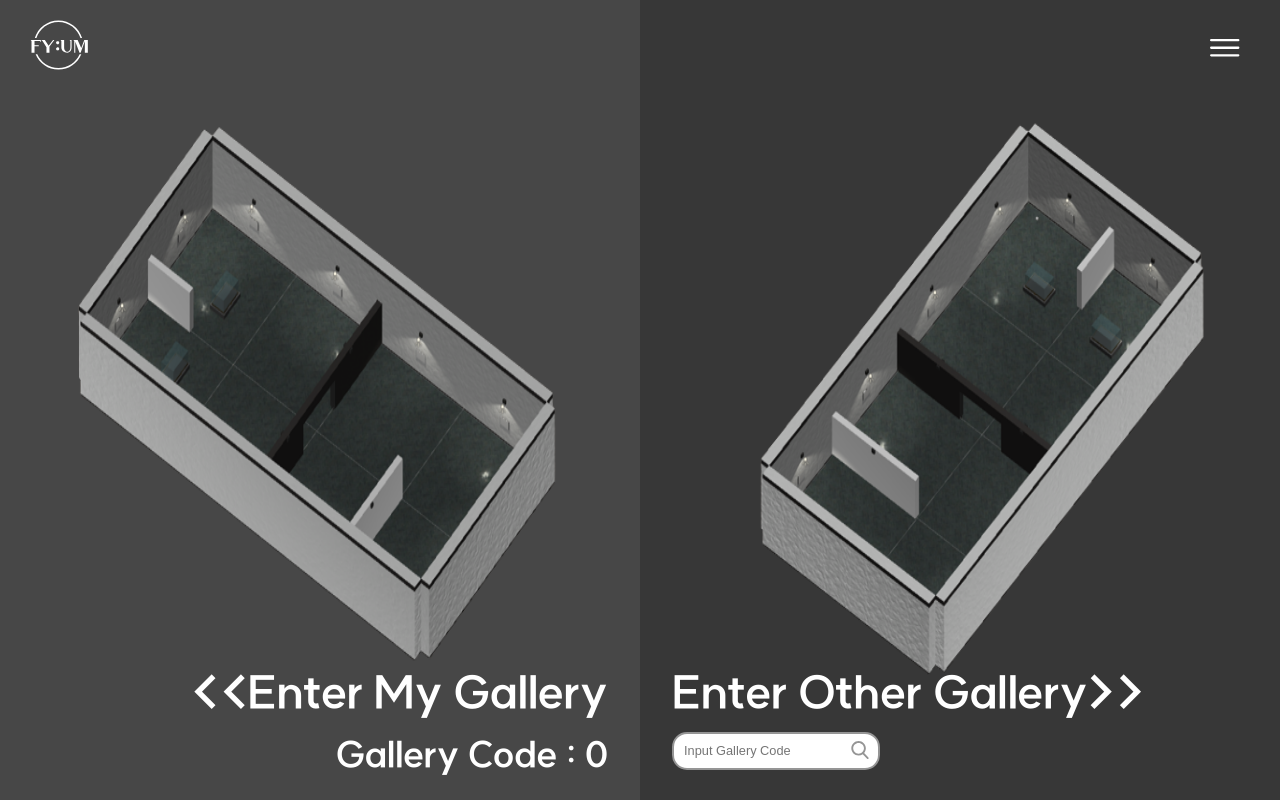
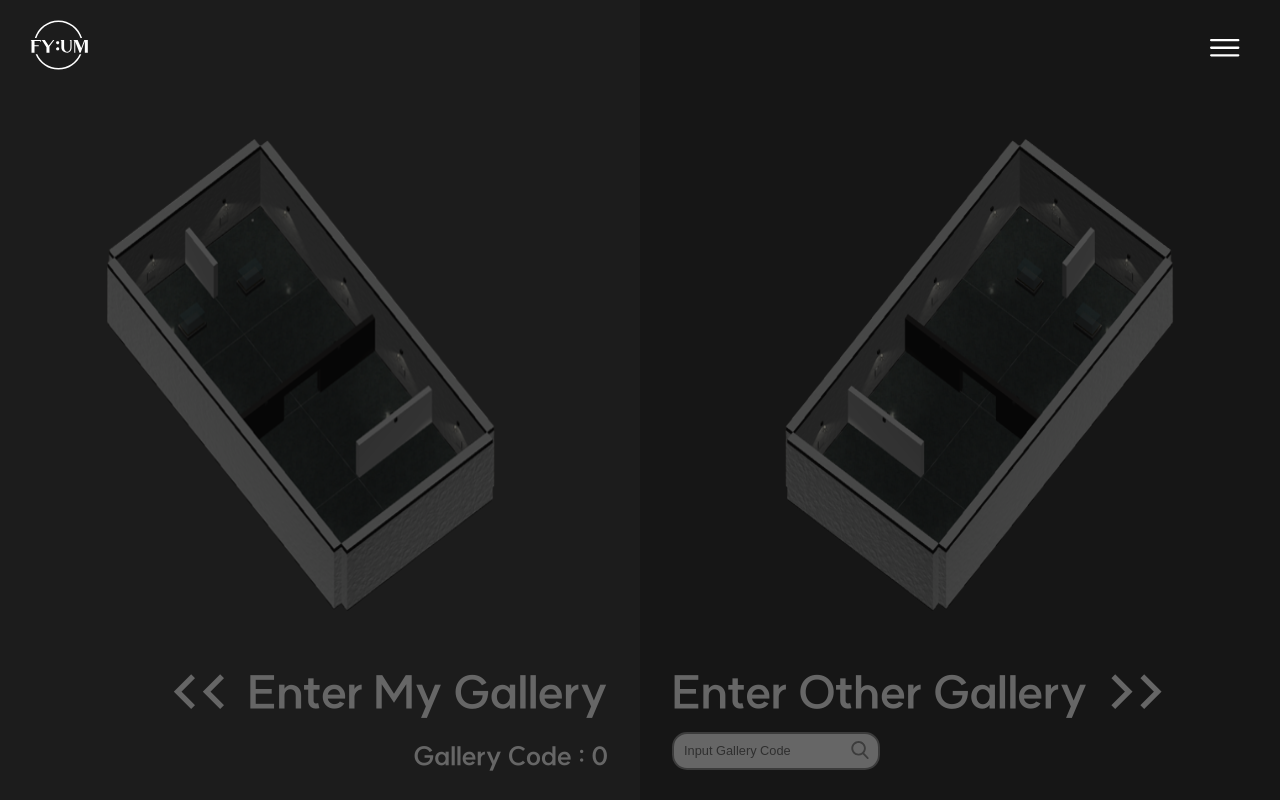
Before and after one commit to okanekudasai/FYUM, a React (Create React App) app in the folder frontend/: page /exhibition in a window 1280 px wide. Built offline with nearby package versions, Linux system fonts and the light colour scheme; no server answers; a web font is replaced by a local one.

Commit message:
feat: exhibition페이지 css 수정
Former-commit-id: 9727f90f64a7a967debc829af25b52c2d278e102

```diff
--- a/frontend/src/components/Exhibition/index.tsx
+++ b/frontend/src/components/Exhibition/index.tsx
@@ -9,6 +9,7 @@ import {
   MyGalleryEnterStyle,
   MyGalleryImgStyle,
   MyGalleryTextStyle,
+  MyGallerySubTextStyle,
   OtherGalleryContainer,
   OtherGalleryEnterStyle,
   OtherGalleryImgStyle,
@@ -72,18 +73,18 @@ const Exhibition = () => {
               goMyGallery(galleryCode.galleryCode, galleryCode.userToken)
             }
           >
-            &lt;&lt;Enter My Gallery
+            &lt;&lt;&nbsp;&nbsp;Enter My Gallery
           </MyGalleryTextStyle>
-          <MyGalleryTextStyle className="code">
+          <MyGallerySubTextStyle className="code">
             Gallery Code : {galleryCode.galleryCode}
-          </MyGalleryTextStyle>
+          </MyGallerySubTextStyle>
         </MyGalleryEnterStyle>
       </MyGalleryContainer>
       <OtherGalleryContainer>
         <OtherGalleryImgStyle></OtherGalleryImgStyle>
         <OtherGalleryEnterStyle>
           <OtherGalleryTextStyle>
-            Enter Other Gallery&gt;&gt;
+            Enter Other Gallery&nbsp;&nbsp;&gt;&gt;
           </OtherGalleryTextStyle>
           <OtherGallerySearchContainer>
             <SearchInputStyle
--- a/frontend/src/components/Exhibition/styles.ts
+++ b/frontend/src/components/Exhibition/styles.ts
@@ -1,7 +1,6 @@
 import styled from "styled-components";
 import { grey, white } from "../../styles/colors";
-
-import leftImg from "../../assets/images/exhibitionLeftNoBackground.png";
+import leftImg from "../../assets/images/exhibitionLeftNoBackground2.png";
 import rightImg from "../../assets/images/exhibitionRightNoBackground.png";
 import { ReactComponent as SearchIc } from "../../assets/icon/searchIc.svg";
 
@@ -18,21 +17,26 @@ export const ExhibitionContainer = styled.div`
 
 export const MyGalleryContainer = styled.div`
   background-color: ${grey[800]};
-
   display: flex;
   justify-content: center;
   align-items: center;
   position: relative;
+  filter: brightness(40%);
+
+  &:hover {
+    filter: brightness(100%);
+  }
 `;
 
 export const MyGalleryImgStyle = styled.img.attrs({
   src: `${leftImg}`,
 })`
-  height: 70%;
-  width: 80%;
+  height: 60%;
+  width: 70%;
   position: absolute;
   transform: translateX(-50%);
   left: 50%;
+  top: 17%;
 `;
 
 export const MyGalleryEnterStyle = styled.div``;
@@ -53,22 +57,43 @@ export const MyGalleryTextStyle = styled.div`
   }
 `;
 
+export const MyGallerySubTextStyle = styled.div`
+  position: absolute;
+  color: ${white};
+  bottom: 10%;
+  right: 5%;
+  font-weight: 700;
+  font-size: 3.5vw;
+  cursor: pointer;
+
+  &.code {
+    bottom: 3.5%;
+    font-size: 2vw;
+    cursor: auto;
+  }
+`;
+
 export const OtherGalleryContainer = styled.div`
   background-color: ${grey[700]};
   display: flex;
   justify-content: center;
   align-items: center;
   position: relative;
+  filter: brightness(40%);
+  &:hover {
+    filter: brightness(100%);
+  }
 `;
 
 export const OtherGalleryImgStyle = styled.img.attrs({
   src: `${rightImg}`,
 })`
-  height: 70%;
-  width: 80%;
+  height: 60%;
+  width: 70%;
   position: absolute;
   transform: translateX(-50%);
   left: 50%;
+  top: 17%;
 `;
 
 export const OtherGalleryEnterStyle = styled.label``;
```
Also changed, not shown: frontend/src/assets/images/exhibitionLeftNoBackground2.png (added).
